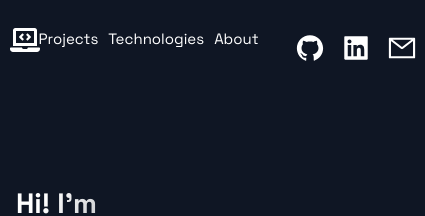
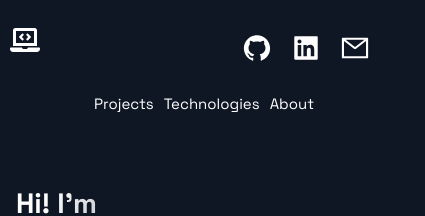
Before and after one commit to bchev95/react-portfolio, a Next.js app: page / in a window 390 px wide. Shown: the top 216 px of the page, 425 px wide, since content can reach past the window. Built offline with nearby package versions, Linux system fonts and the light colour scheme.

Commit message:
nav bar mobile fix

```diff
--- a/src/components/Header/HeaderStyles.js
+++ b/src/components/Header/HeaderStyles.js
@@ -11,7 +11,7 @@ export const Container = styled.div`
 
   @media ${(props) => props.theme.breakpoints.sm} {
     display: grid;
-    grid-template-columns: repeat(8, 1fr);
+    grid-template-columns: repeat(5, 1fr);
     grid-template-rows: repeat(2, 60px);
     grid-column-gap: 0rem;
     grid-row-gap: 0.5rem;
@@ -47,7 +47,7 @@ export const Div2 = styled.div`
     font-size: 1.5rem;
   }
   @media ${(props) => props.theme.breakpoints.sm} {
-    grid-area: 1 / 2 / 1 / 3;
+    grid-area: 2 / 2 / 3 / 5;
     padding: 0.5rem;
     font-size: 0.5rem;
   }
```
